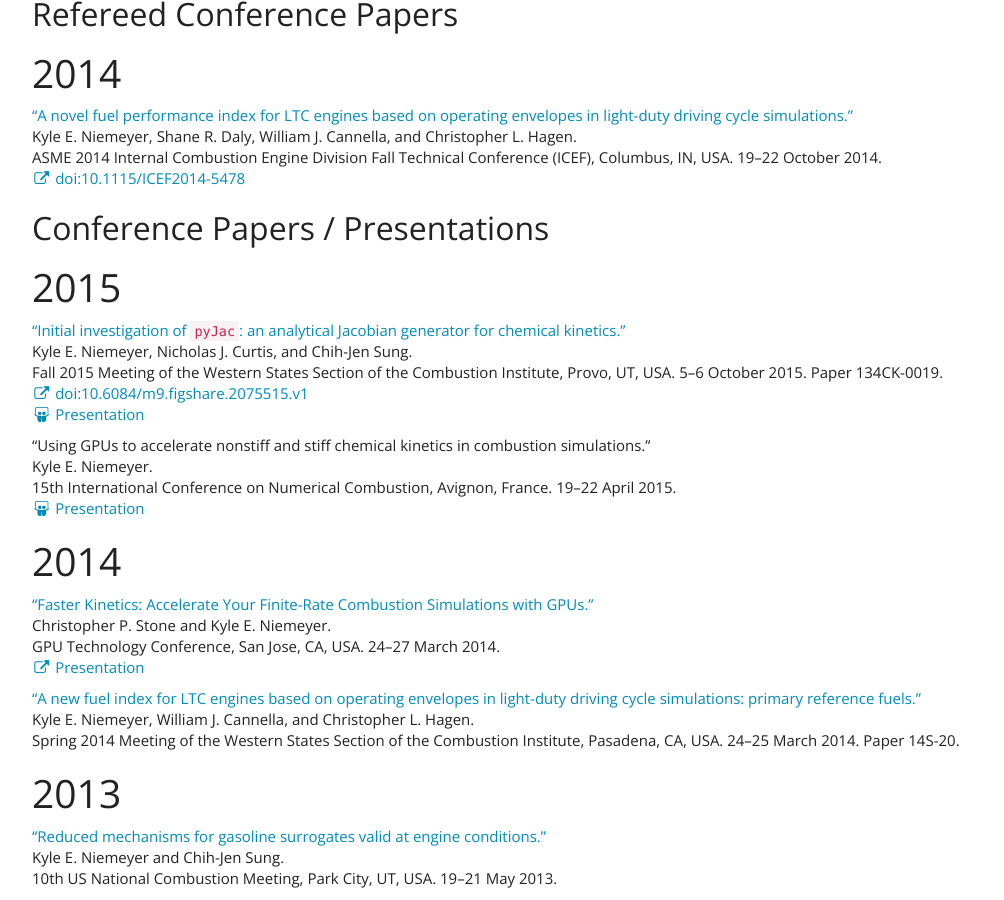
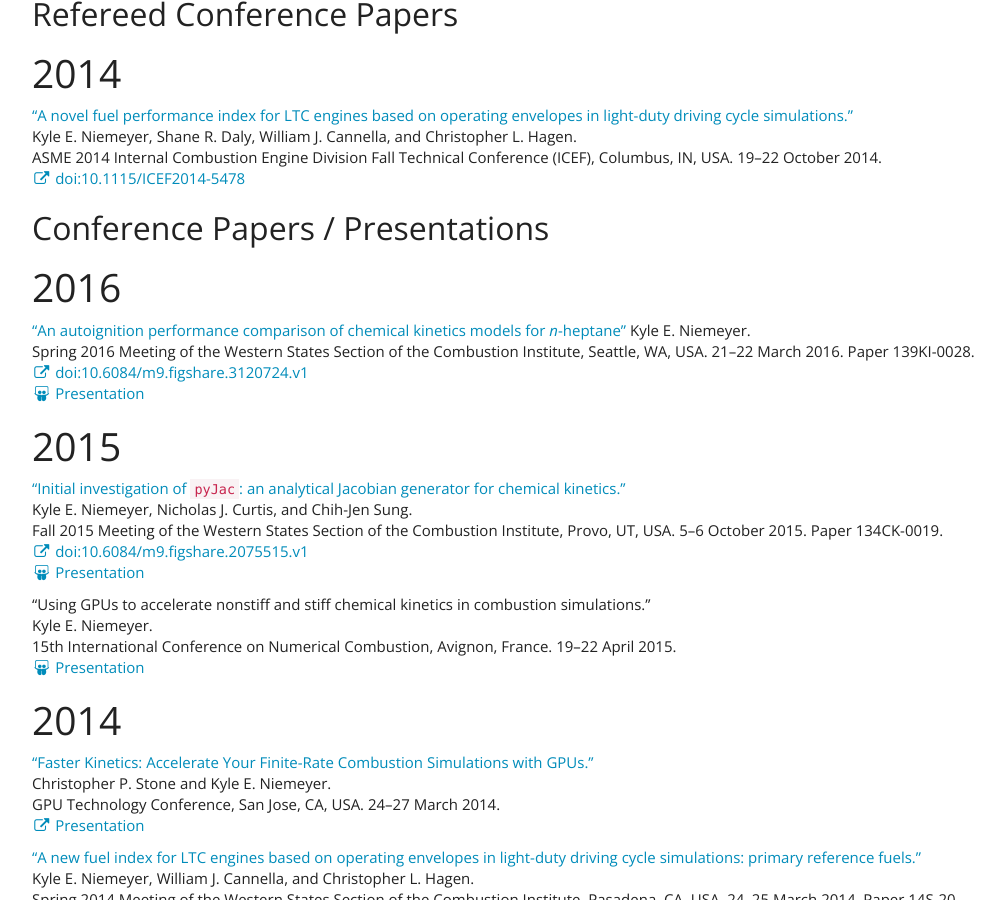
Before and after one commit to kyleniemeyer/kyleniemeyer.com, a Jekyll site: the page built from pubs/index.markdown, in a window 1280 px wide and 900 px high, scrolled down 2450 px. Shown: the whole window, without its empty margins (38-1042 px from the left). Built offline with Jekyll 4.4.1, drawn with Linux system fonts in a browser that asks for light colours; nearby versions of some CDN libraries; some web fonts are replaced; comment, search, counter and statistics services are not loaded.

Commit message:
added WSSCI 2016 paper

```diff
--- a/pubs/index.markdown
+++ b/pubs/index.markdown
@@ -146,6 +146,17 @@ ASME 2014 Internal Combustion Engine Division Fall Technical Conference (ICEF),
 </div>
 
 ## Conference Papers / Presentations ##
+
+<div class="section">
+# 2016 #
+
+["An autoignition performance comparison of chemical kinetics models for *n*-heptane"](/pubs/conf-nheptane-model-perf/)
+Kyle E. Niemeyer.
+Spring 2016 Meeting of the Western States Section of the Combustion Institute, Seattle, WA, USA. 21--22 March 2016. Paper 139KI-0028.
+[{% icon fa-external-link fa-fw %} doi:10.6084/m9.figshare.3120724.v1](https://dx.doi.org/10.6084/m9.figshare.3120724.v1)
+[{% icon fa-slideshare fa-fw %} Presentation](http://www.slideshare.net/kyleniemeyer/an-autoignition-performance-comparison-of-chemical-kinetics-models-for-nheptane)
+
+</div>
 
 <div class="section">
 # 2015 #
```
Also changed, not shown: pubs/conf-nheptane-model-perf.md (added, +31 -0 lines), 1 other file.
